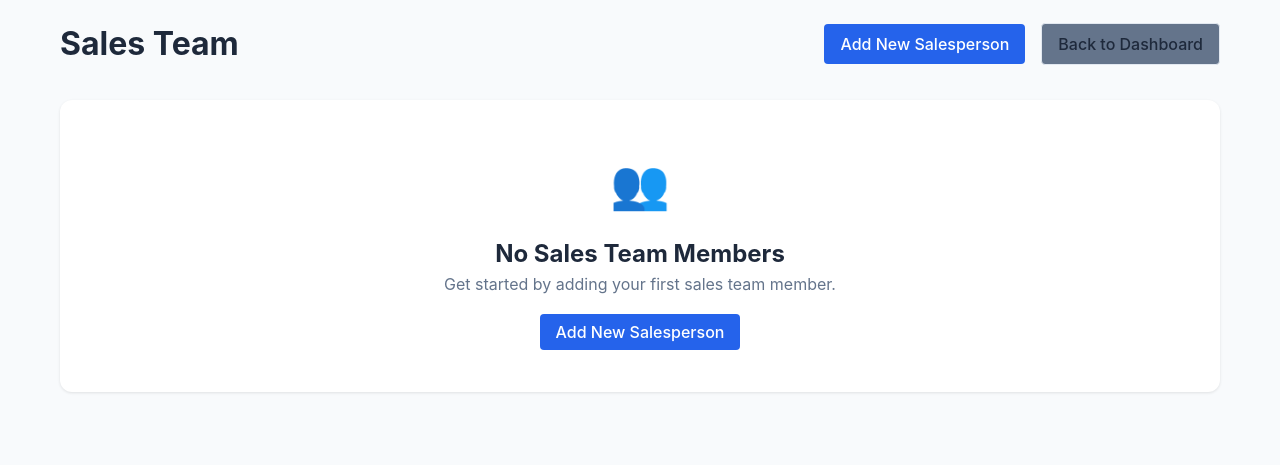
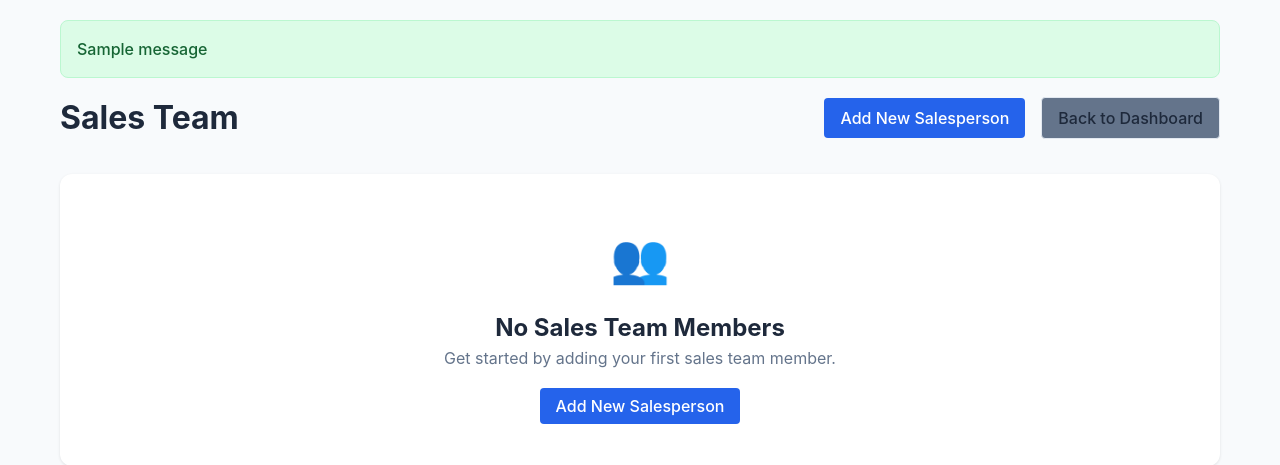
Before and after one commit to ehab-777/CrmBase, a Flask app: page /salespeople in a window 1280 px wide. Shown: the top 465 px of the page. Run offline with Flask 2, Linux system fonts and the light colour scheme; a user stored in the database is signed in; tables that the repository leaves empty hold one stand-in row (values such as "Sample post"); one stand-in notice (Sample message) is shown; data that the repository does not hold is empty; some libraries are stand-ins or nearby versions.

Commit message:
Add password change success message and CSRF token to password change form

```diff
--- a/routes/users.py
+++ b/routes/users.py
@@ -1,4 +1,4 @@
-from flask import Blueprint, render_template, request, redirect, url_for, session
+from flask import Blueprint, render_template, request, redirect, url_for, session, flash
 import sqlite3
 from tenant_utils import get_db, get_current_tenant_id, require_tenant
 from security import bcrypt, csrf
@@ -9,7 +9,7 @@ users_bp = Blueprint('users', __name__)
 
 @users_bp.errorhandler(CSRFError)
 def handle_csrf_error(e):
-    return render_template('sales_team/add_salesperson.html', error="CSRF token validation failed. Please try again."), 400
+    return render_template('sales_team/salespeople_list.html', error="CSRF token validation failed. Please try again."), 400
 
 @users_bp.route('/salespeople/add', methods=['GET', 'POST'])
 @require_tenant
@@ -190,10 +190,12 @@ def change_password():
                 WHERE salesperson_id = ?
             """, (hashed_password, salesperson_id))
             conn.commit()
+            flash('Password reset successfully', 'success')
             return redirect(url_for('users.salespeople_list'))
         except sqlite3.Error as e:
             print(f"Database error: {e}")
             conn.rollback()
+            flash('Failed to update password', 'error')
             return render_template('sales_team/salespeople_list.html', error="Failed to update password")
         finally:
             conn.close()
--- a/templates/sales_team/salespeople_list.html
+++ b/templates/sales_team/salespeople_list.html
@@ -9,12 +9,12 @@
             --primary-color: #2563eb;
             --secondary-color: #64748b;
             --success-color: #22c55e;
+            --error-color: #ef4444;
             --background-color: #f8fafc;
             --card-background: #ffffff;
             --border-color: #e2e8f0;
             --text-primary: #1e293b;
             --text-secondary: #64748b;
-            --error-color: #ef4444;
         }
 
         * {
@@ -312,6 +312,25 @@
             display: inline-block;
         }
 
+        .alert {
+            padding: 1rem;
+            border-radius: 0.5rem;
+            margin-bottom: 1rem;
+            font-weight: 500;
+        }
+
+        .alert-success {
+            background-color: #dcfce7;
+            color: #166534;
+            border: 1px solid #bbf7d0;
+        }
+
+        .alert-error {
+            background-color: #fee2e2;
+            color: #991b1b;
+            border: 1px solid #fecaca;
+        }
+
         @media (max-width: 768px) {
             .container {
                 padding: 1rem;
@@ -336,6 +355,15 @@
 </head>
 <body>
     <div class="container">
+        {% with messages = get_flashed_messages(with_categories=true) %}
+            {% if messages %}
+                {% for category, message in messages %}
+                    <div class="alert alert-{{ category }}">
+                        {{ message }}
+                    </div>
+                {% endfor %}
+            {% endif %}
+        {% endwith %}
         <div class="header">
             <h1 class="page-title">Sales Team</h1>
             <div class="action-buttons">
@@ -467,6 +495,7 @@
             <button class="modal-close" onclick="closeModal('passwordModal')">&times;</button>
             <h3 class="modal-title">Change Password</h3>
             <form id="passwordForm" method="POST" action="{{ url_for('users.change_password') }}">
+                <input type="hidden" name="csrf_token" value="{{ csrf_token() }}">
                 <input type="hidden" name="salesperson_id" id="passwordSalespersonId">
                 <div class="form-group">
                     <label class="form-label" for="newPassword">New Password</label>
```
